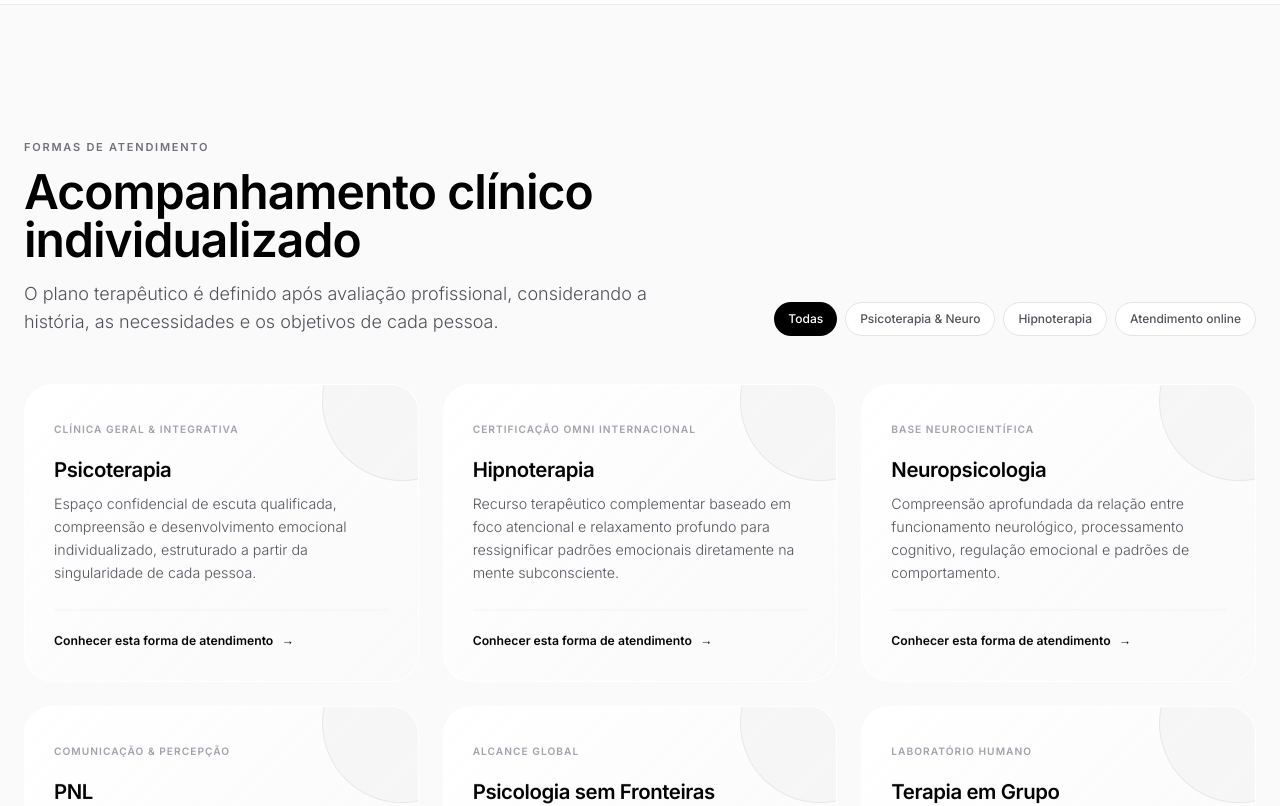
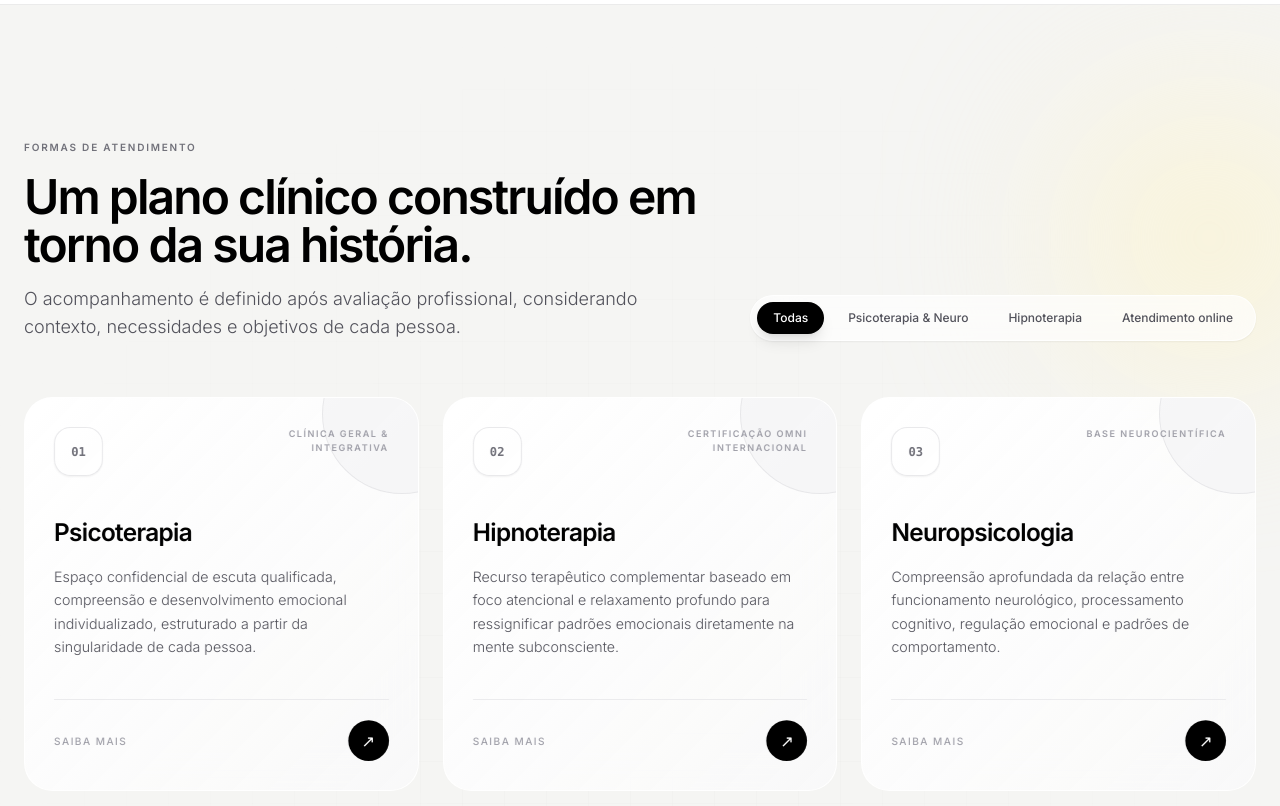
Before and after one commit to RennanLucas/cristiano-avila-site, a Next.js app: page / in a window 1280 px wide. Shown: the part 2120-2926 px from the top of the page. Built offline with nearby package versions, Linux system fonts and the light colour scheme.

Commit message:
design: make specialties section more premium and dynamic

```diff
--- a/src/components/Specialties.tsx
+++ b/src/components/Specialties.tsx
@@ -1,7 +1,7 @@
 "use client";
 
 import { useState } from "react";
-import { motion, Variants } from "framer-motion";
+import { motion, AnimatePresence, Variants } from "framer-motion";
 import Link from "next/link";
 import SpotlightCard from "./SpotlightCard";
 import { SPECIALTIES_DATA } from "@/data/content";
@@ -9,12 +9,12 @@ import { isPublicSpecialty } from "@/lib/site-policy";
 
 const container: Variants = {
   hidden: { opacity: 0 },
-  show: { opacity: 1, transition: { staggerChildren: 0.06 } },
+  show: { opacity: 1, transition: { staggerChildren: 0.08 } },
 };
 
 const itemAnim: Variants = {
-  hidden: { opacity: 0, y: 18 },
-  show: { opacity: 1, y: 0, transition: { duration: 0.35, ease: "easeOut" } },
+  hidden: { opacity: 0, y: 28, scale: 0.98 },
+  show: { opacity: 1, y: 0, scale: 1, transition: { duration: 0.52, ease: [0.16, 1, 0.3, 1] } },
 };
 
 export default function Specialties() {
@@ -37,58 +37,82 @@ export default function Specialties() {
   });
 
   return (
-    <section id="especialidades" className="py-24 lg:py-32 bg-zinc-50 border-t border-zinc-200/60">
-      <div className="max-w-7xl mx-auto px-6">
-        <div className="flex flex-col md:flex-row md:items-end justify-between mb-12 gap-6">
-          <div className="max-w-2xl">
-            <span className="inline-block text-[11px] font-semibold tracking-[0.16em] text-zinc-500 uppercase mb-3">
-              Formas de atendimento
-            </span>
-            <h2 className="text-3xl md:text-5xl font-semibold tracking-tight text-black mb-4">
-              Acompanhamento clínico individualizado
+    <section id="especialidades" className="relative overflow-hidden border-t border-zinc-200/60 bg-[#F5F5F3] py-24 lg:py-32">
+      <div className="pointer-events-none absolute inset-0 soft-grid opacity-[0.38] [mask-image:radial-gradient(circle_at_center,black,transparent_85%)]" />
+      <div className="aurora-orb absolute -right-20 top-20 h-72 w-72 rounded-full bg-amber-100/60 blur-[90px]" />
+      <div className="aurora-orb aurora-orb-delayed absolute -left-24 bottom-10 h-72 w-72 rounded-full bg-fuchsia-100/45 blur-[95px]" />
+
+      <div className="relative z-10 mx-auto max-w-7xl px-6">
+        <div className="mb-14 flex flex-col justify-between gap-8 md:flex-row md:items-end">
+          <motion.div
+            initial={{ opacity: 0, y: 20 }}
+            whileInView={{ opacity: 1, y: 0 }}
+            viewport={{ once: true }}
+            transition={{ duration: 0.6 }}
+            className="max-w-2xl"
+          >
+            <span className="editorial-label">Formas de atendimento</span>
+            <h2 className="mt-4 text-3xl font-semibold tracking-[-0.04em] text-black md:text-5xl">
+              Um plano clínico construído em torno da sua história.
             </h2>
-            <p className="text-base sm:text-lg text-zinc-600 font-light leading-relaxed">
-              O plano terapêutico é definido após avaliação profissional, considerando a história, as necessidades e os objetivos de cada pessoa.
+            <p className="mt-4 text-base font-light leading-relaxed text-zinc-600 sm:text-lg">
+              O acompanhamento é definido após avaliação profissional, considerando contexto, necessidades e objetivos de cada pessoa.
             </p>
-          </div>
+          </motion.div>
 
-          <div className="flex flex-wrap gap-2" role="group" aria-label="Filtrar formas de atendimento">
+          <div className="flex flex-wrap gap-2 rounded-full border border-white/80 bg-white/65 p-1.5 shadow-sm backdrop-blur-xl" role="group" aria-label="Filtrar formas de atendimento">
             {categories.map((cat) => (
               <button
                 key={cat.id}
                 type="button"
                 onClick={() => setFilter(cat.id)}
                 aria-pressed={filter === cat.id}
-                className={`px-3.5 py-2 rounded-full text-xs font-medium transition-all ${
-                  filter === cat.id
-                    ? "bg-black text-white"
-                    : "bg-white text-zinc-600 border border-zinc-200 hover:border-zinc-400"
-                }`}
+                className={`relative rounded-full px-4 py-2 text-xs font-medium transition-colors ${filter === cat.id ? "text-white" : "text-zinc-600 hover:text-black"}`}
               >
-                {cat.label}
+                {filter === cat.id && (
+                  <motion.span layoutId="specialtyFilter" className="absolute inset-0 rounded-full bg-black shadow-lg" transition={{ type: "spring", stiffness: 400, damping: 30 }} />
+                )}
+                <span className="relative z-10">{cat.label}</span>
               </button>
             ))}
           </div>
         </div>
 
-        <motion.div variants={container} initial="hidden" whileInView="show" viewport={{ once: true, margin: "-50px" }} className="grid grid-cols-1 md:grid-cols-2 lg:grid-cols-3 gap-6">
-          {filteredData.map((item) => (
-            <motion.div key={item.id} variants={itemAnim} className="h-full">
-              <SpotlightCard className="p-8 h-full">
+        <AnimatePresence mode="popLayout">
+          <motion.div
+            key={filter}
+            variants={container}
+            initial="hidden"
+            animate="show"
+            exit={{ opacity: 0, y: 10 }}
+            className="grid grid-cols-1 gap-6 md:grid-cols-2 lg:grid-cols-3"
+          >
+            {filteredData.map((item, index) => (
+              <motion.div key={item.id} variants={itemAnim} layout className="h-full">
+                <SpotlightCard className="h-full min-h-[320px] p-7 sm:p-8">
                   <div>
-                  <span className="text-[10px] uppercase tracking-widest font-semibold text-zinc-400">{item.badge}</span>
-                  <h3 className="text-xl font-semibold text-black tracking-tight mt-4 mb-2">{item.title}</h3>
-                  <p className="text-sm text-zinc-600 leading-relaxed font-light mb-6">{item.shortDesc}</p>
+                    <div className="mb-10 flex items-start justify-between gap-5">
+                      <div className="flex h-12 w-12 items-center justify-center rounded-2xl border border-zinc-200/80 bg-white/80 shadow-sm">
+                        <span className="font-mono text-xs font-semibold text-zinc-500">{String(index + 1).padStart(2, "0")}</span>
                       </div>
-                <div className="pt-4 border-t border-zinc-100">
-                  <Link href={`/especialidades/${item.slug}`} className="inline-flex items-center gap-2 text-xs font-semibold text-black hover:gap-3 transition-all">
-                    Conhecer esta forma de atendimento <span aria-hidden="true">→</span>
+                      <span className="max-w-[150px] text-right text-[9px] font-semibold uppercase tracking-[0.16em] text-zinc-400">{item.badge}</span>
+                    </div>
+
+                    <h3 className="max-w-[90%] text-2xl font-semibold tracking-[-0.03em] text-black">{item.title}</h3>
+                    <p className="mt-4 text-sm font-light leading-relaxed text-zinc-600">{item.shortDesc}</p>
+                  </div>
+
+                  <div className="mt-10 flex items-center justify-between border-t border-zinc-200/70 pt-5">
+                    <span className="text-[10px] font-medium uppercase tracking-[0.14em] text-zinc-400">Saiba mais</span>
+                    <Link href={`/especialidades/${item.slug}`} className="flex h-10 w-10 items-center justify-center rounded-full bg-black text-white transition-all duration-300 hover:scale-110 hover:shadow-lg" aria-label={`Conhecer ${item.title}`}>
+                      <span aria-hidden="true">↗</span>
                     </Link>
                   </div>
                 </SpotlightCard>
               </motion.div>
             ))}
           </motion.div>
+        </AnimatePresence>
       </div>
     </section>
   );
```
Lines whose indentation alone changed are shown as unchanged.
